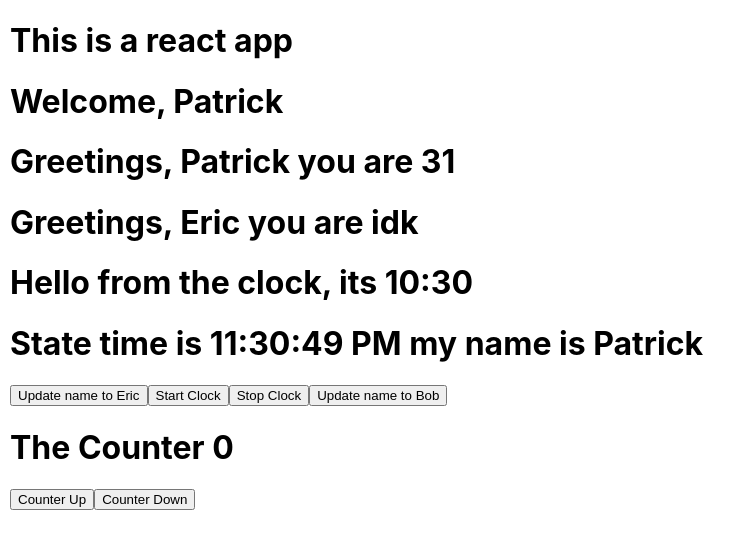
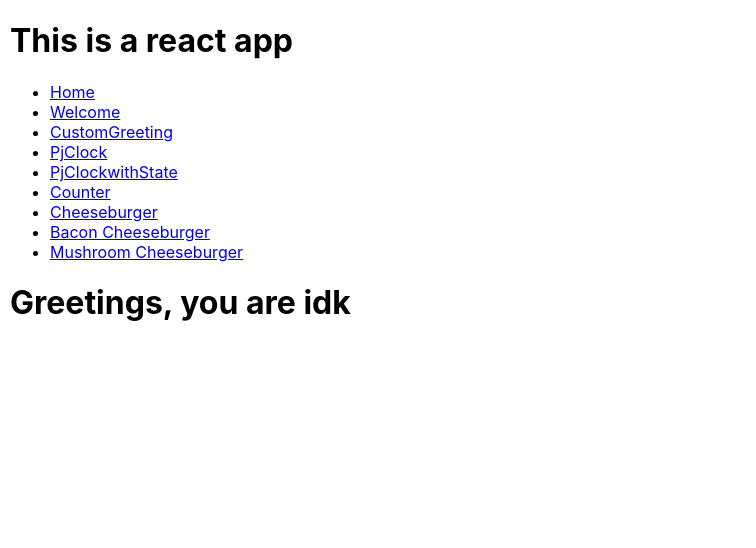
Before and after one commit to patrickj32/patricks_first_react_app, a React (Create React App) app: page / in a window 1280 px wide. Shown: the top 548 px of the page, without its empty margins (0-756 px from the left). Built offline with nearby package versions, Linux system fonts and the light colour scheme.

Commit message:
made more componets and  url parameters

```diff
--- a/package.json
+++ b/package.json
@@ -8,6 +8,7 @@
     "@testing-library/user-event": "^13.5.0",
     "react": "^18.0.0",
     "react-dom": "^18.0.0",
+    "react-router-dom": "^6.3.0",
     "react-scripts": "5.0.0",
     "web-vitals": "^2.1.4"
   },
--- a/src/App.js
+++ b/src/App.js
@@ -4,23 +4,43 @@ import CustomGreeting from "./pj_components/CustomGreeting"
 import PjClock from './pj_components/PjClock';
 import PjClockwithState from './pj_components/PjClockwithState';
 import Counter from './pj_components/Counter';
+import { Routes, Route, Link } from "react-router-dom";
+import Nav from './pj_components/Nav';
+import CheeseBurger from './pj_components/CheeseBurger';
+import NotFound from './pj_components/NotFound';
 
 
 function App() {
   return (
     <div className="App">
       <h1>This is a react app</h1>
+      <Nav />
+      <Routes>
+        <Route path="/"  element={<CustomGreeting />} />
+        <Route path="welcome" element={<Welcome />} />
+        <Route path="customgreeting" element={<CustomGreeting userName="Patrick" age='31' />} />
+        <Route path="pjclock" element={<PjClock time="10:30" />} />
+        <Route path="pjclockwithstate" element={<PjClockwithState />} />
+        <Route path="counter" element={<Counter />} />
+        <Route path="cheeseburger" element={<CheeseBurger />} />
+        <Route path="cheeseburger/:type" element={<CheeseBurger />} />
 
-      <Welcome/>
-      <CustomGreeting userName="Patrick" age='31'/>
-      <CustomGreeting userName="Eric" />
-      <PjClock time="10:30"/>
-      <PjClockwithState />
-      <Counter />
+        <Route path="*" element={<NotFound/>} />
+      </Routes>
 
 
+      {/* <Welcome />
+      <CustomGreeting userName="Patrick" age='31' />
+      <CustomGreeting userName="Eric" />
+      <PjClock time="10:30" />
+      <PjClockwithState />
+      <Counter /> */}
+
     </div>
+
   );
+
+
 }
 
 export default App;
--- a/src/index.js
+++ b/src/index.js
@@ -1,12 +1,15 @@
 import React from 'react';
 import ReactDOM from 'react-dom';
+import { BrowserRouter } from "react-router-dom";
 import './index.css';
 import App from './App';
 import reportWebVitals from './reportWebVitals';
 
 ReactDOM.render(
   <React.StrictMode>
-    <App />
+    <BrowserRouter>
+      <App />
+    </BrowserRouter>
   </React.StrictMode>,
   document.getElementById('root')
 );
--- /dev/null
+++ b/src/pj_components/CheeseBurger.js
@@ -0,0 +1,16 @@
+// We're gonna use URL parameters in this one.
+import {useParams} from 'react-router-dom'
+
+function CheeseBurger(props) {
+let PJparems = useParams()
+let typeOfCheeseBurger = PJparems.type || 'plain'
+
+    return (
+        <div >
+            <h1>Im a {typeOfCheeseBurger} cheeseburger </h1>
+        </div>
+    );
+
+}
+
+export default CheeseBurger;
--- a/src/pj_components/CustomGreeting.js
+++ b/src/pj_components/CustomGreeting.js
@@ -8,6 +8,7 @@ function CustomGreeting (props) {
             <h1>Greetings, {props.userName} you are {age} </h1>
         </div>
     );
+
 }
 
 export default CustomGreeting ;
--- /dev/null
+++ b/src/pj_components/Nav.js
@@ -0,0 +1,50 @@
+import { Link } from "react-router-dom";
+
+
+function Nav() {
+    return (
+
+        <div className="Navigation">
+            <ul>
+                <li>
+                    <Link to="/">Home</Link>
+                </li>
+                <li>
+                    <Link to="/welcome">Welcome</Link>
+                </li>
+                <li>
+                    <Link to="/customgreeting">CustomGreeting</Link>
+                </li>
+                <li>
+                    <Link to="/pjclock">PjClock</Link>
+                </li>
+                <li>
+                    <Link to="/pjclockwithstate">PjClockwithState</Link>
+                </li>
+                <li>
+                    <Link to="/counter">Counter</Link>
+                </li>
+                <li>
+                    <Link to="/cheeseburger">Cheeseburger</Link>
+                </li>
+                <li>
+                    <Link to="/cheeseburger/bacon">Bacon Cheeseburger</Link>
+                </li>
+
+                <li>
+                    <Link to="/cheeseburger/shroom">Mushroom Cheeseburger</Link>
+                </li>
+
+
+
+
+            </ul>
+
+        </div>
+
+    )
+
+}
+
+
+export default Nav;
--- /dev/null
+++ b/src/pj_components/NotFound.js
@@ -0,0 +1,15 @@
+
+
+
+
+function NotFound (){
+
+    return(
+        <div>
+            <h1>404 File Not Found</h1>
+        </div>
+
+    )
+}
+
+export default NotFound
```
Also changed, not shown: src/pj_components/Welcome.js (+13 -1 lines), 1 other file (tests, documents, lock files or other folders).
